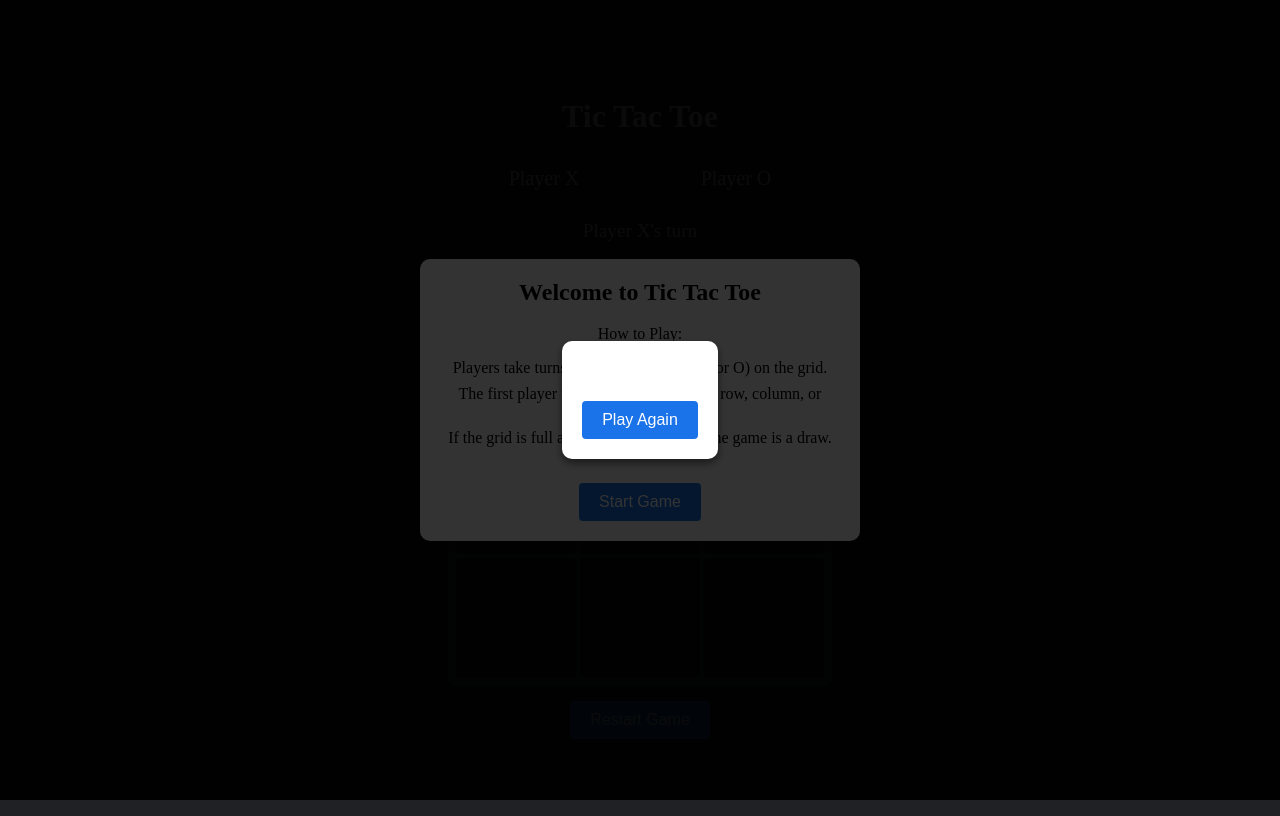
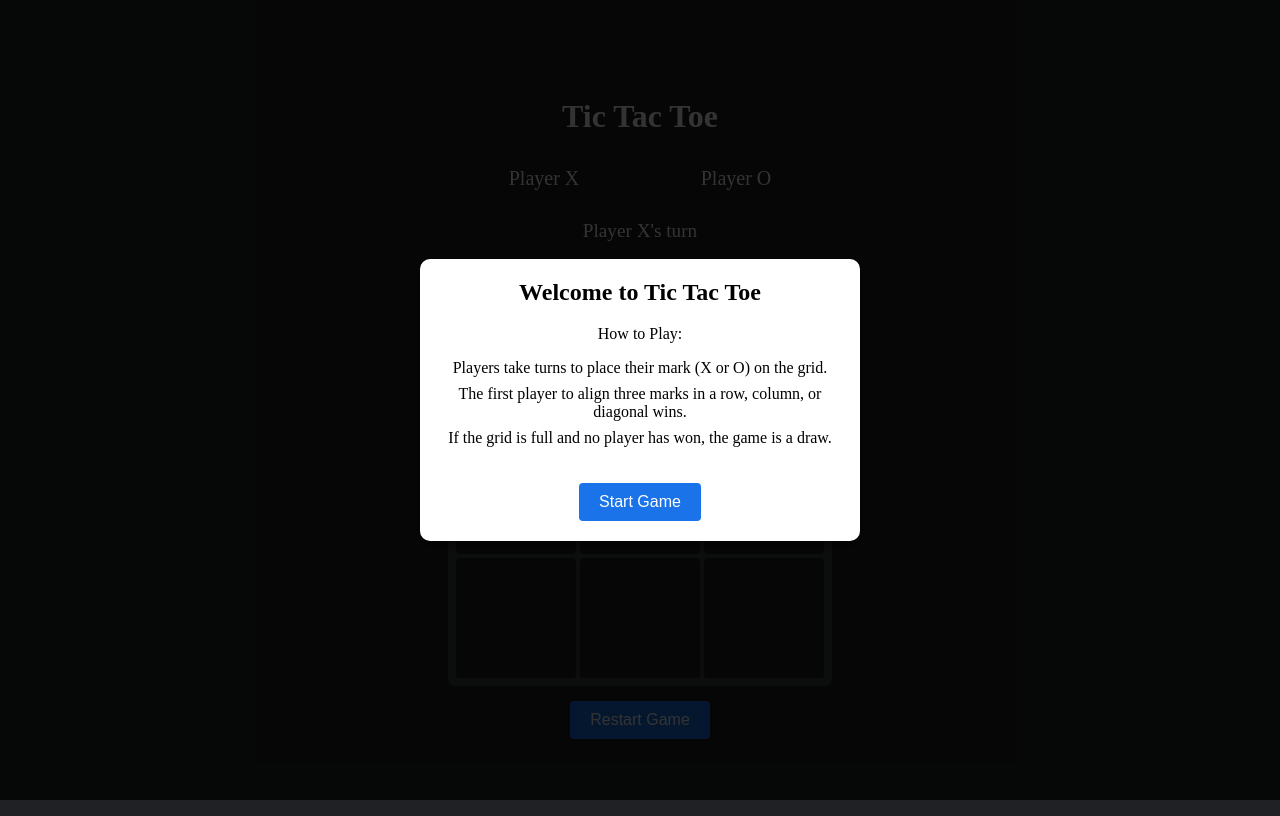
Before and after one commit to Mayura12/Tic-Tac-Toe-Game, a plain HTML site: page index.html in a window 1280 px wide. Drawn offline with Linux system fonts and the light colour scheme.

Commit message:
fix: resolve overlay bug on start screen display

```diff
--- a/index.html
+++ b/index.html
@@ -73,7 +73,7 @@
       </div>
     </div>
         <!-- Tie Game Overlay -->
-    <div class="overlay" id="tieOverlay">
+    <div class="overlay" id="tieOverlay" style="display: none;">
       <div class="overlay-content">
         <h2 id="tieMessage"></h2>
         <button onclick="restartAfterTie()">Play Again</button>
--- a/script.js
+++ b/script.js
@@ -121,6 +121,7 @@ function displayTieMessage() {
 function resetGame() {
     clearInterval(timer);
     overlay.style.display = "flex";
+    tieOverlay.style.display = "none";
     board = Array(9).fill(null);
     cells.forEach((cell) => {
       cell.textContent = "";
@@ -130,6 +131,7 @@ function resetGame() {
     turnDisplay.textContent = "Player X's turn";
     timerDisplay.textContent = `Time left: ${timeLeft}s`;
   }
+
 
 // restart the game after a win
 function restartAfterWin() {
```
Lines whose indentation alone changed are shown as unchanged.
